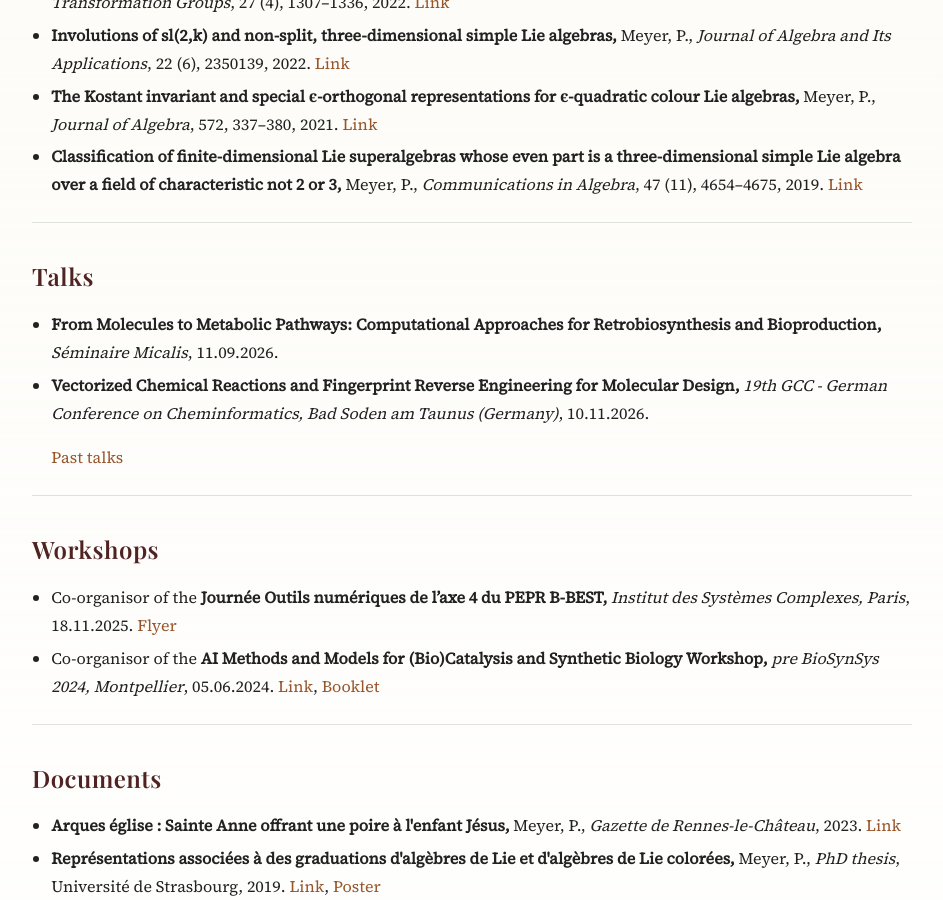
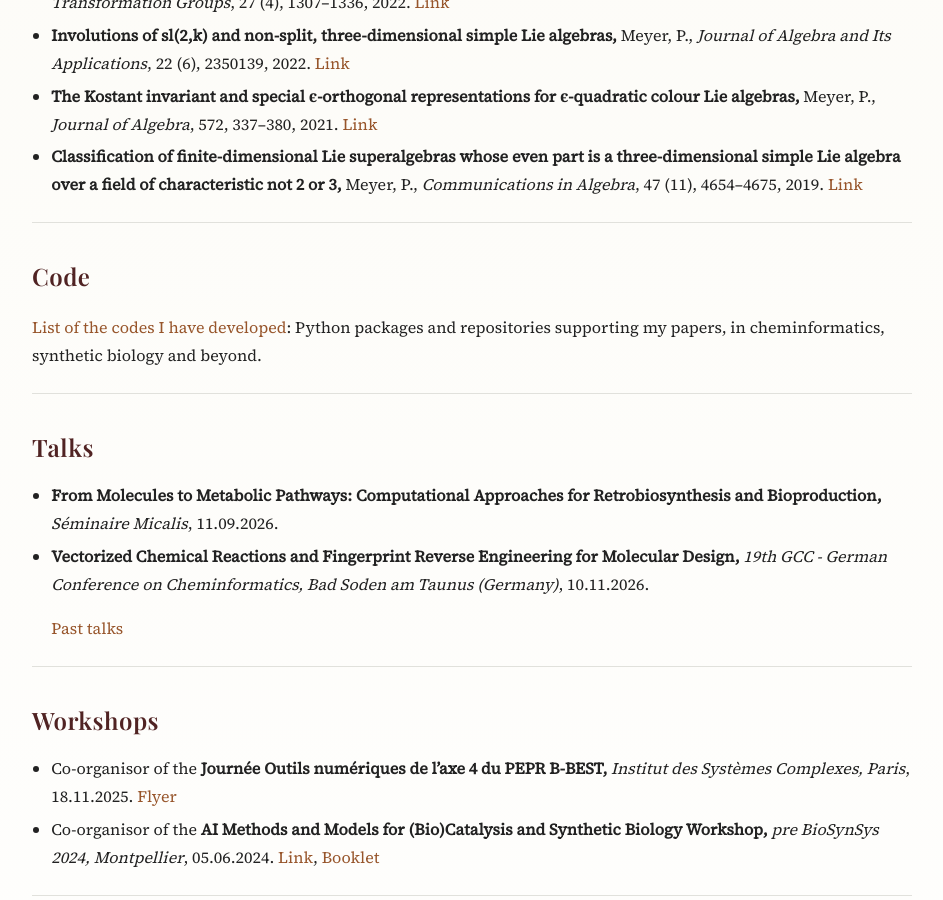
Before and after one commit to PhilippeMeyer68/philippemeyer68.github.io, a Jekyll site: the page built from index.md, in a window 1280 px wide and 900 px high, scrolled down 1643 px. Shown: the whole window, without its empty margins (168-1111 px from the left). Built offline with Jekyll 4.4.1, drawn with Linux system fonts in a browser that asks for light colours.

Commit message:
feat: codes page

```diff
--- a/index.md
+++ b/index.md
@@ -167,6 +167,15 @@ title: "Home"
 
 <section class="section">
   <div class="section-header">
+    <h3 class="section-title">Code</h3>
+  </div>
+  <p>
+    <a href="{{ '/codes/' | relative_url }}">List of the codes I have developed</a>: Python packages and repositories supporting my papers, in cheminformatics, synthetic biology and beyond.
+  </p>
+</section>
+
+<section class="section">
+  <div class="section-header">
     <h3 class="section-title">Talks</h3>
   </div>
   <ul>
```
Also changed, not shown: codes.md (added, +65 -0 lines).
